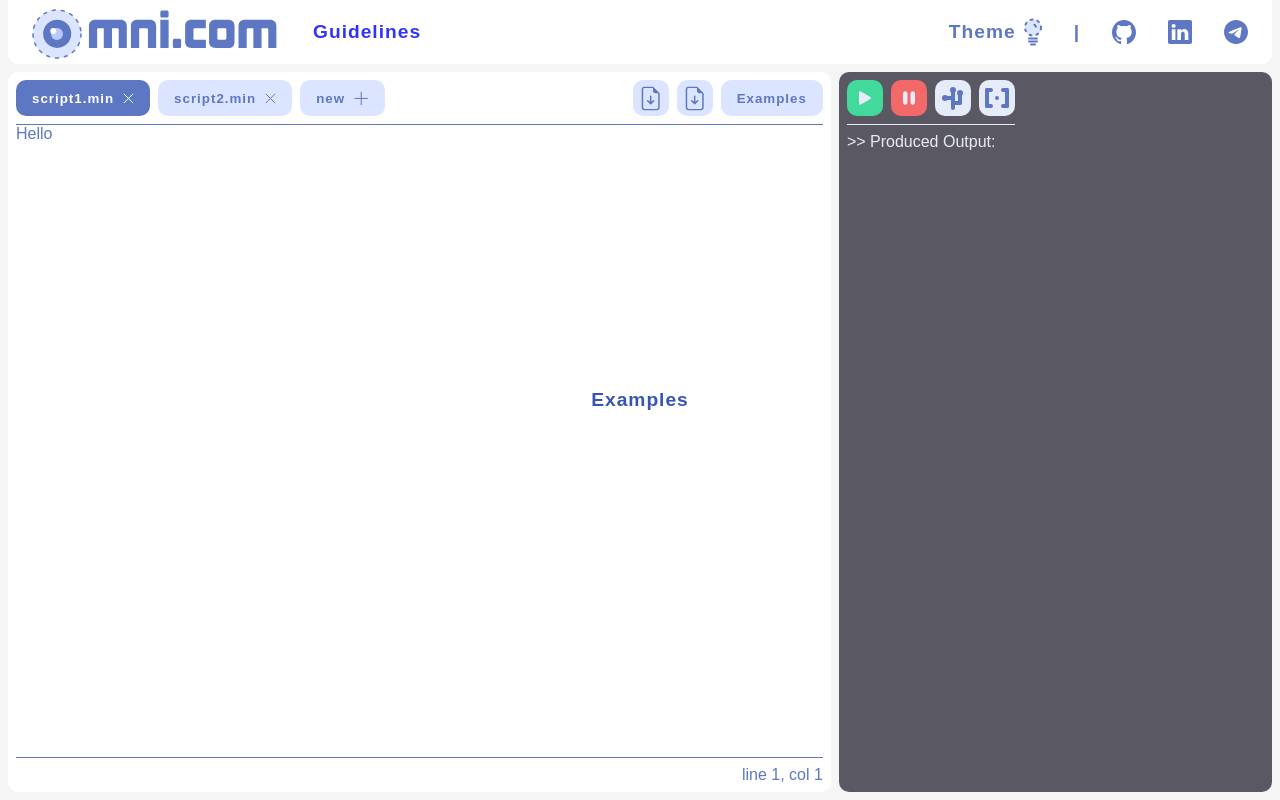
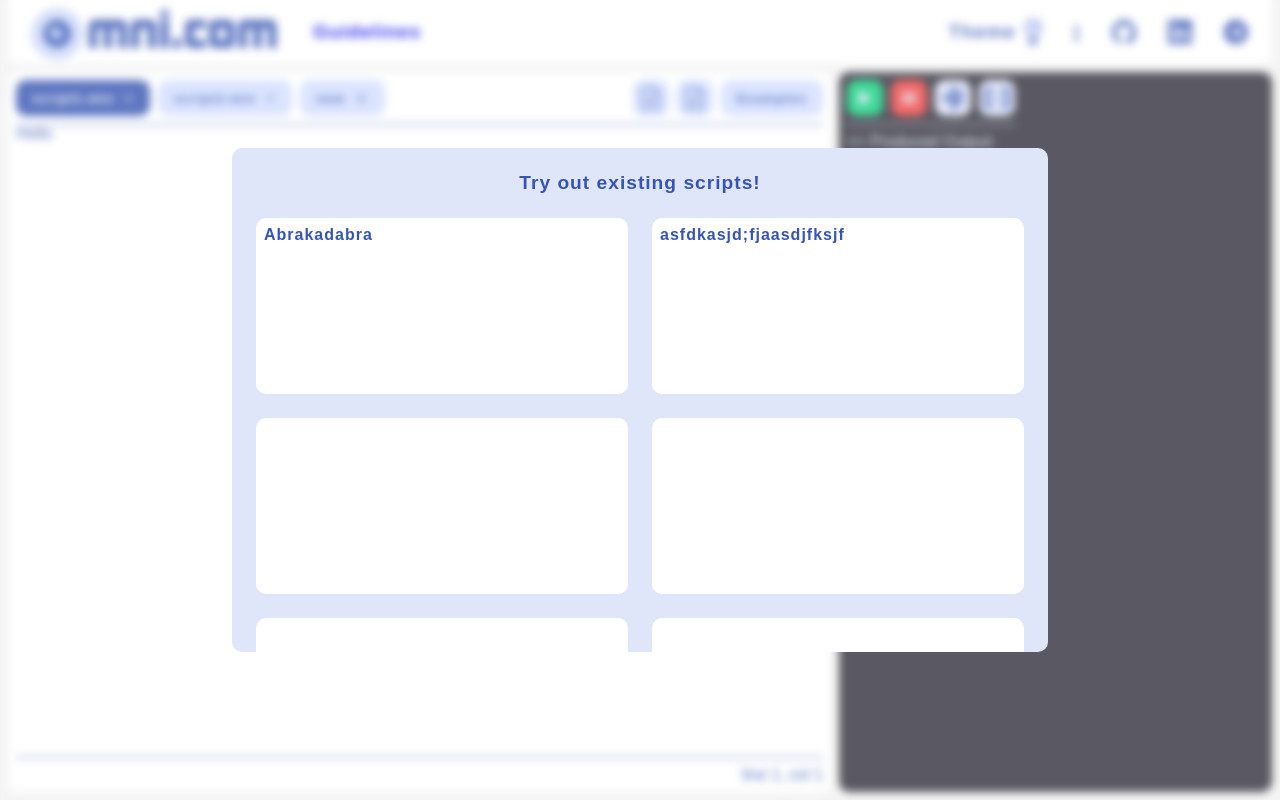
Before and after one commit to KalenskyyAlex/omni-com, a React (Create React App) app: page /sandbox in a window 1280 px wide. Built offline with nearby package versions, Linux system fonts and the light colour scheme; a web font is replaced by a local one.

Commit message:
examples prep: basic layout

```diff
--- a/src/Examples/Examples.css
+++ b/src/Examples/Examples.css
@@ -2,4 +2,31 @@
     justify-content: center;
     z-index: 10;
     background-color: #ffffff33;
+    backdrop-filter: blur(4px);
 }
+
+.examples-group {
+    display: flex;
+    justify-content: start;
+    align-items: center;
+
+    background-color: var(--examples-background);
+    padding: 24px 24px 0 24px;
+    gap: 24px;
+    border-radius: 10px;
+    width: 60vw;
+    height: 60vh;
+    max-height: 60vh;
+}
+
+.code-panel {
+    border-radius: 10px;
+    flex-grow: 1;
+    font-size: 1rem;
+    padding: 8px;
+    max-width: calc(50% - 28px);
+    height: 20vh;
+    margin-bottom: 24px;
+    overflow: hidden;
+    background-color: var(--code-background);
+}
--- a/src/Examples/Examples.tsx
+++ b/src/Examples/Examples.tsx
@@ -1,10 +1,48 @@
 import '../index.css';
 import './Examples.css';
+import Linter from "../Linter/Linter";
 
 function Examples() {
     return (
       <div className="horizontal-group fullscreen center blur-background">
-          <div>Examples</div>
+          <div className="examples-group vertical-group">
+              Try out existing scripts!
+              <div className="vertical-group" style={{
+                  width: "100%",
+                  overflow: "auto"
+              }}>
+                  <div className="horizontal-group fill-container" style={{
+                      gap: '24px'
+                  }}>
+                      <div className="code-panel">
+                          <Linter content="Abrakadabra"/>
+                      </div>
+                      <div className="code-panel">
+                          <Linter content="asfdkasjd;fjaasdjfksjf"/>
+                      </div>
+                  </div>
+                  <div className="horizontal-group fill-container" style={{
+                      gap: '24px'
+                  }}>
+                      <div className="code-panel">
+                          <Linter content=""/>
+                      </div>
+                      <div className="code-panel">
+                          <Linter content=""/>
+                      </div>
+                  </div>
+                  <div className="horizontal-group fill-container" style={{
+                      gap: '24px'
+                  }}>
+                      <div className="code-panel">
+                          <Linter content=""/>
+                      </div>
+                      <div className="code-panel">
+                          <Linter content=""/>
+                      </div>
+                  </div>
+              </div>
+          </div>
       </div>
     );
 }
--- /dev/null
+++ b/src/Linter/Linter.tsx
@@ -0,0 +1,11 @@
+interface LinterProps {
+    content: string;
+}
+
+function Linter(props: LinterProps) {
+    return (
+        <div>{props.content}</div>
+    )
+}
+
+export default Linter;
--- a/src/index.css
+++ b/src/index.css
@@ -66,6 +66,8 @@ button {
     --logo-secondary: rgba(0, 0, 0, 0);
     --logo-tertiary: #FFFFFF;
     --logo-quaternary: #3655B3;
+
+    --examples-background: #1A2B59;
 }
 
 [theme="light"] {
@@ -83,6 +85,8 @@ button {
     --logo-secondary: #D3DEFF;
     --logo-tertiary: #FFFFFF;
     --logo-quaternary: #A6BCFF;
+
+    --examples-background: #E0E6F9;
 }
 
 body {
@@ -133,6 +137,10 @@ a:visited{
 
 .center {
     align-items: center;
+}
+
+.fill-container {
+    width: 100%;
 }
 
 .vertical-group {
```
Also changed, not shown: src/Linter/Linter.css (added).
